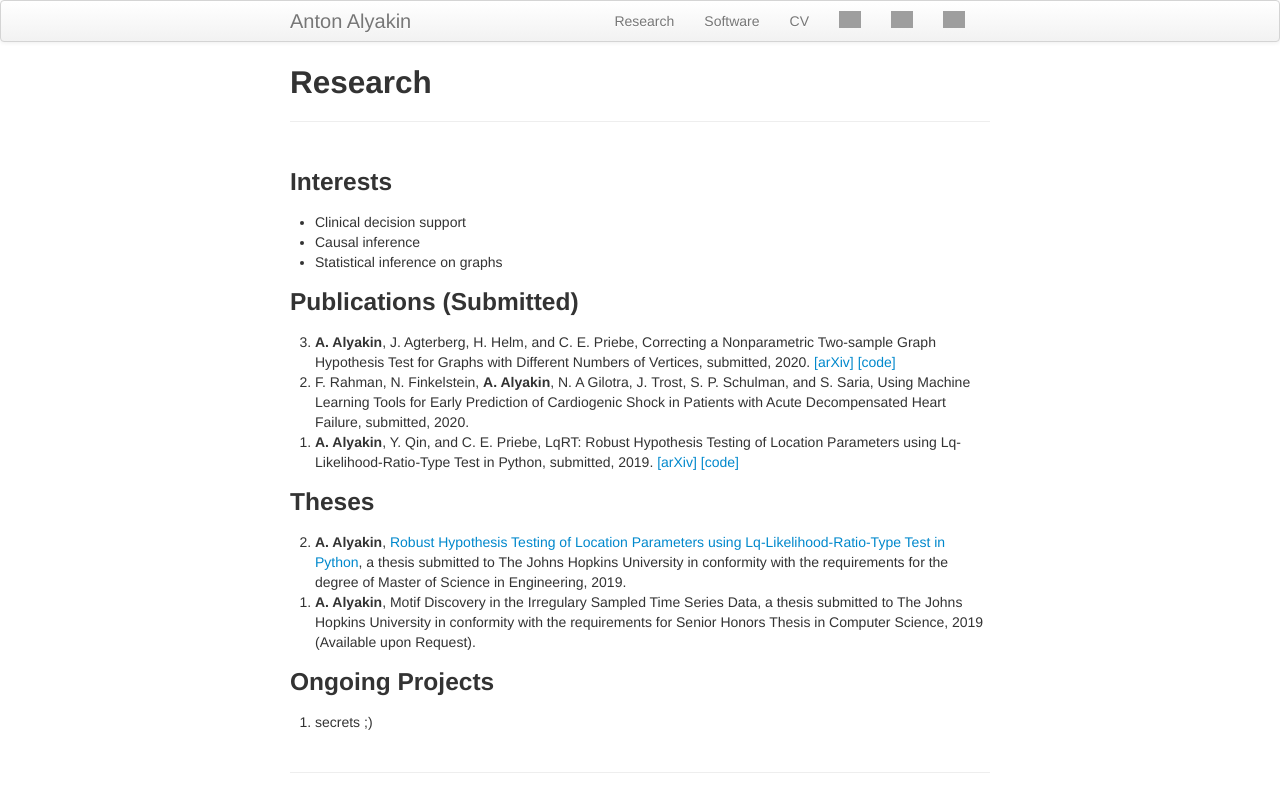
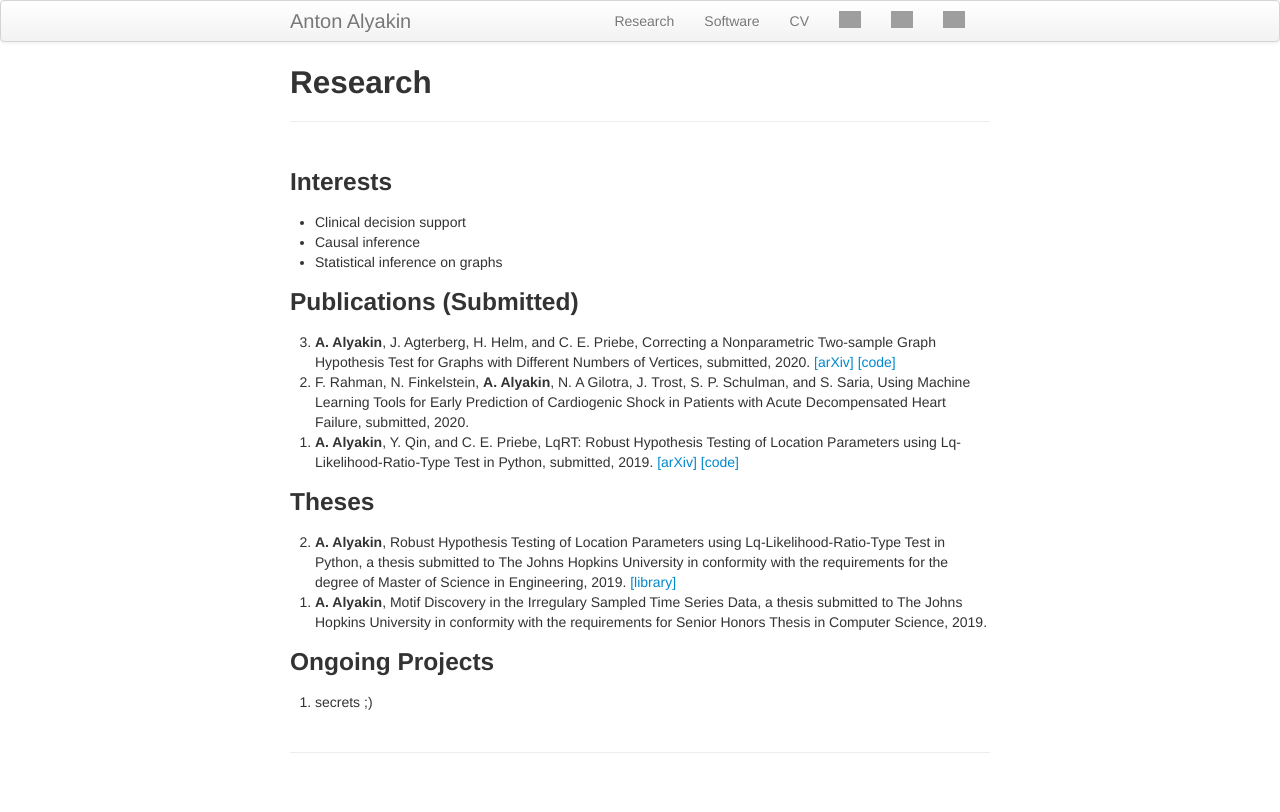
Before and after one commit to alyakin314/alyakin314.github.io, a Jekyll site: the page built from pages/research.md, in a window 1280 px wide. Shown: the top 812 px of the page. Built offline with Jekyll 4.4.1, drawn with Linux system fonts in a browser that asks for light colours; grey boxes are pictures that could not be loaded.

Commit message:
fixed timelines and linky-links

```diff
--- a/pages/research.md
+++ b/pages/research.md
@@ -26,15 +26,14 @@ title: Research
 {:reversed="reversed"}
 
 ### Theses
-2. **A. Alyakin**, [Robust Hypothesis Testing of Location Parameters using
-   Lq-Likelihood-Ratio-Type Test in
-   Python](http://jhir.library.jhu.edu/handle/1774.2/62301), a thesis submitted
-   to The Johns Hopkins University in conformity with the requirements for the
-   degree of Master of Science in Engineering, 2019.
+2. **A. Alyakin**, Robust Hypothesis Testing of Location Parameters using
+   Lq-Likelihood-Ratio-Type Test in Python, a thesis submitted to The Johns
+   Hopkins University in conformity with the requirements for the degree of
+   Master of Science in Engineering, 2019.
+   [[library]](http://jhir.library.jhu.edu/handle/1774.2/62301)
 1. **A. Alyakin**, Motif Discovery in the Irregulary Sampled Time Series Data, a
    thesis submitted to The Johns Hopkins University in conformity with the
-   requirements for Senior Honors Thesis in Computer Science, 2019 (Available
-   upon Request).
+   requirements for Senior Honors Thesis in Computer Science, 2019.
 {: reversed="reversed"}
 
 
```
Also changed, not shown: 1 other file.
